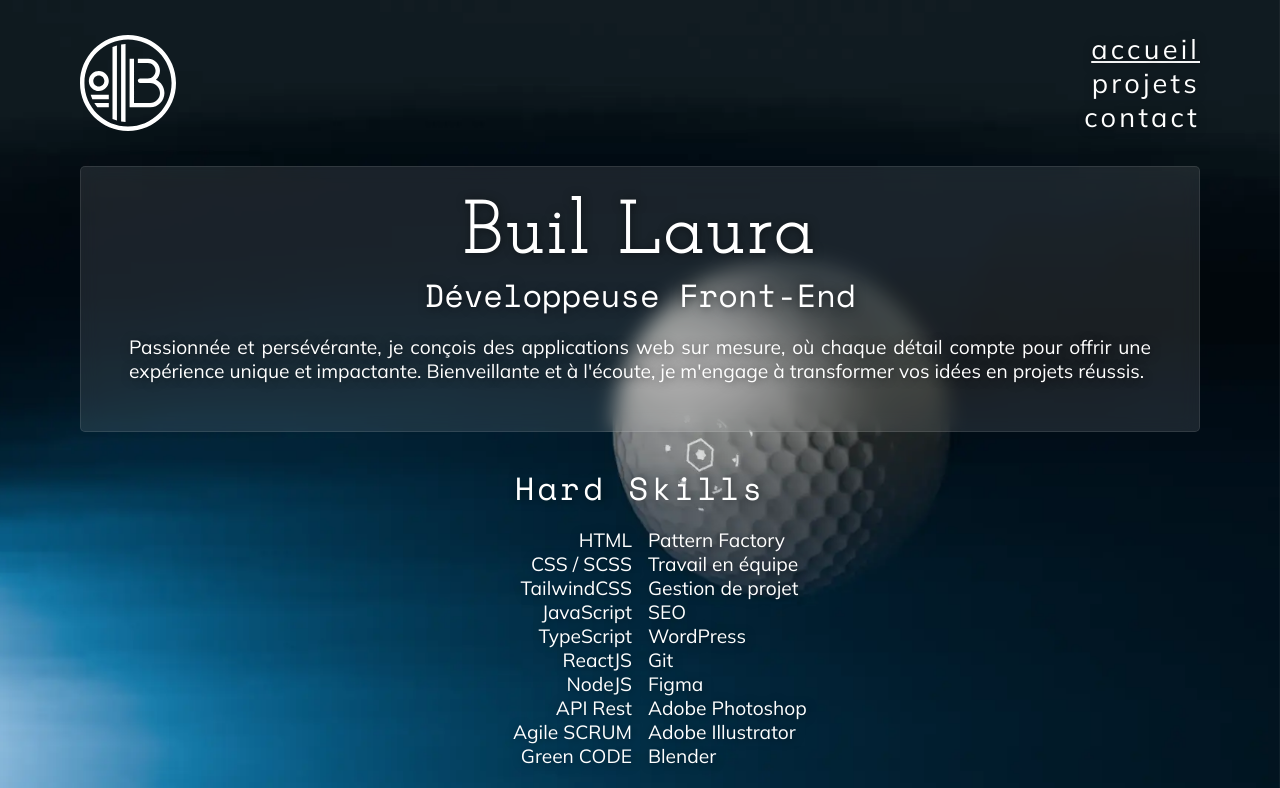
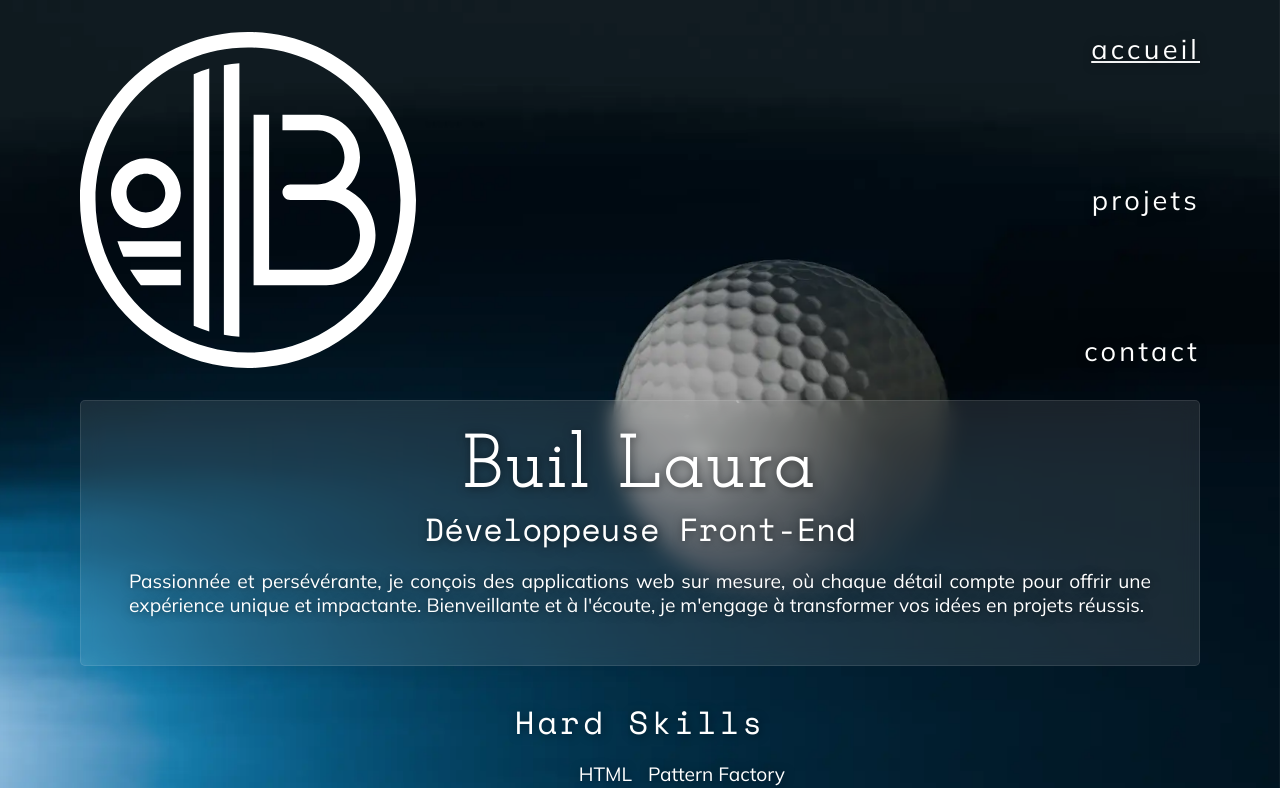
Before and after one commit to LauraBuil/myportfolio, a React (Vite) app: page / in a window 1280 px wide. Shown: the top 788 px of the page. Built offline with nearby package versions, Linux system fonts and the light colour scheme.

Commit message:
feat: logo size iOS

```diff
--- a/src/assets/scss/components/header.scss
+++ b/src/assets/scss/components/header.scss
@@ -16,7 +16,8 @@
     margin: 4rem 16rem;
   }
   &__logo {
-    width: 6rem;
+    width: 30%;
+    height: auto;
     display: flex;
     align-self: center;
     justify-content: space-between;
--- a/src/assets/scss/main.css
+++ b/src/assets/scss/main.css
@@ -25,7 +25,8 @@
   }
 }
 .header__logo {
-  width: 6rem;
+  width: 30%;
+  height: auto;
   display: flex;
   align-self: center;
   justify-content: space-between;
```
Also changed, not shown: 1 other file (tests, documents, lock files or other folders).
